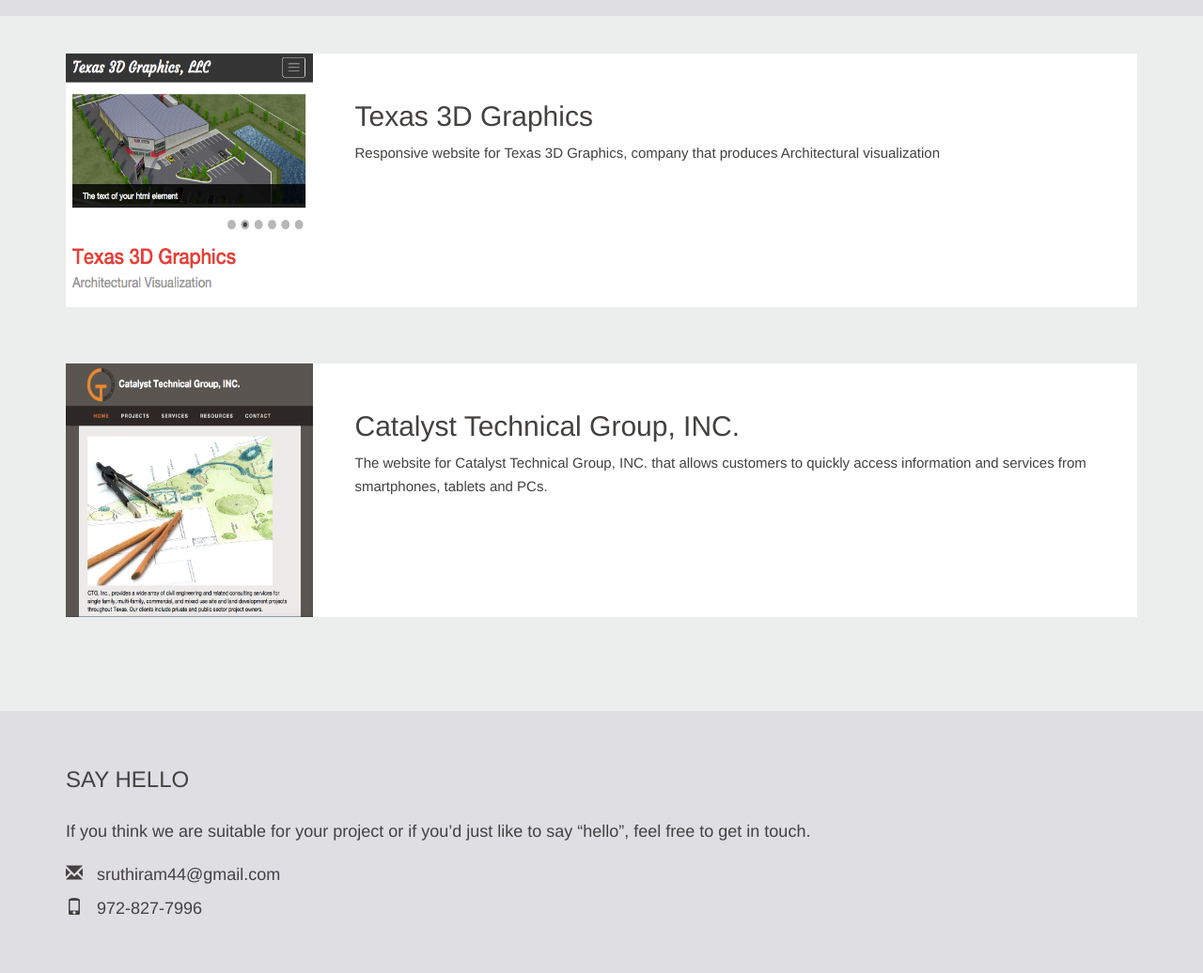
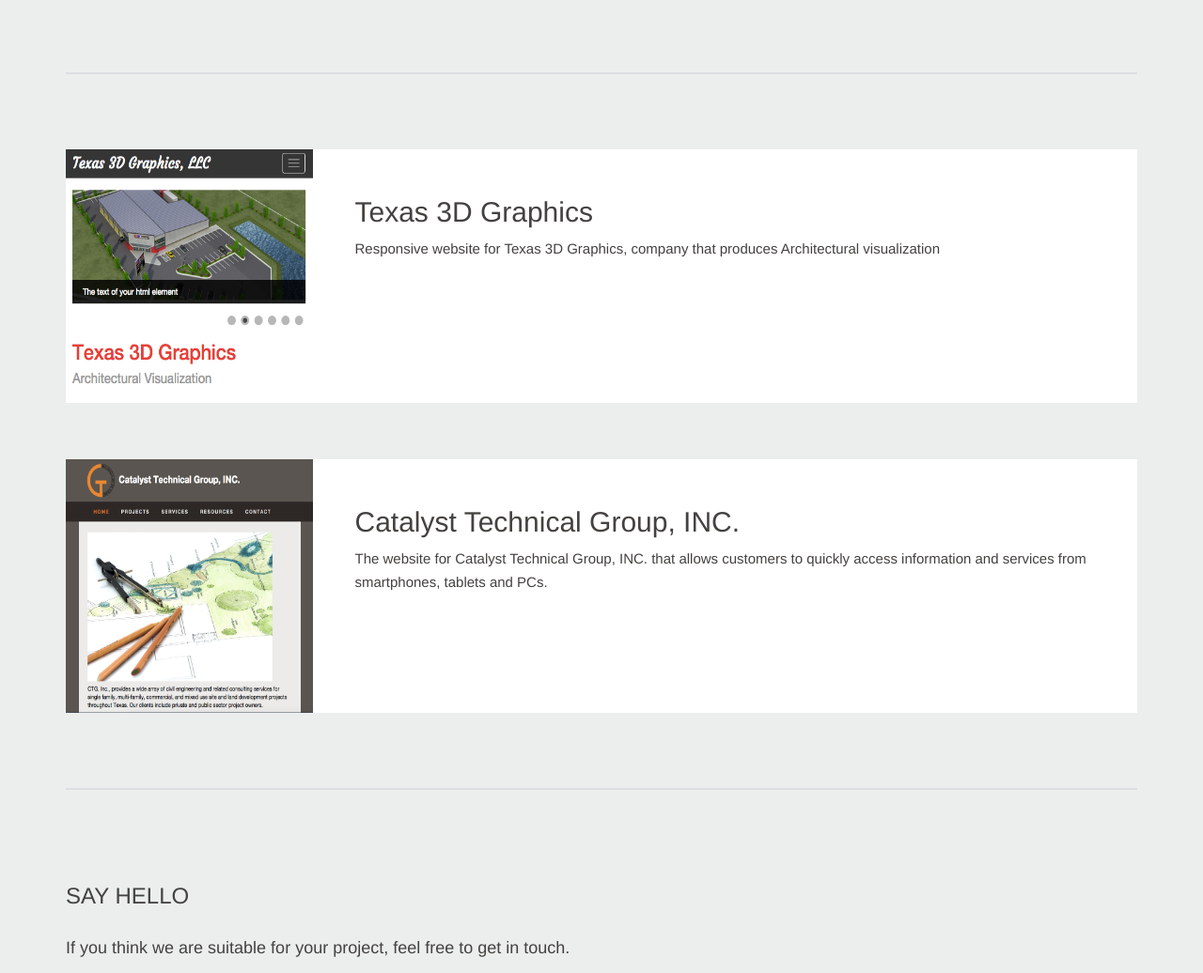
Before and after one commit to sruthiram/website, a website: page app/index.html in a window 1280 px wide. Shown: the part 704-1740 px from the top of the page at 94% size. Drawn offline with nearby package versions, Linux system fonts and the light colour scheme; some packages are replaced by stand-ins of ours; files that its build step writes are made by us from their sources; a script that the page names is missing; files whose address does not match are found by name.

Commit message:
style changes

```diff
--- a/app/index.html
+++ b/app/index.html
@@ -121,6 +121,11 @@
                     </div>
                 </div>
             </section>
+
+            <div class="container">
+            <hr class="divider">
+            </div>
+
             <section id="websites">
                 <div class="container">
                     <div class="websites-section">
@@ -155,14 +160,16 @@
                     </div>
                 </div>
             </section>
-
+            <div class="container">
+            <hr class="divider">
+            </div>
             <section id="contact">
                 <div class="container">
                     <div class="wrapper-info">
                         <h3>SAY HELLO</h3>
                         <p>
                             <span class="about-text">
-                                If you think we are suitable for your project or if you’d just like to say “hello”, feel free to get in touch.
+                                If you think we are suitable for your project, feel free to get in touch.
                             </span>
                         </p>
                         <p>
--- a/app/styles/main.css
+++ b/app/styles/main.css
@@ -1,6 +1,6 @@
 body {
     color: #444240;
-    background-color: #DEDEE3;
+    background-color: #ebeeed;
 }
 
 .browserupgrade {
@@ -136,7 +136,7 @@
 #websites,
 #work,
 #contact {
-    padding: 40px 0 40px 0;
+    padding: 60px 0 60px 0;
 }
 
 #websites {
@@ -148,6 +148,10 @@
     margin-top: 0;
     position: relative;
     background-color: #ffffff;
+}
+
+.websites-section:last-child {
+    margin-bottom: 0;
 }
 
 .websites-img {
@@ -216,6 +220,10 @@
     display: block;
 }
 
+.divider {
+    border: 1px solid #DEDEE3;
+}
+
 @media (max-width: 767px) {
     .site-affix.affix-top,
     .site-affix.affix {
```
